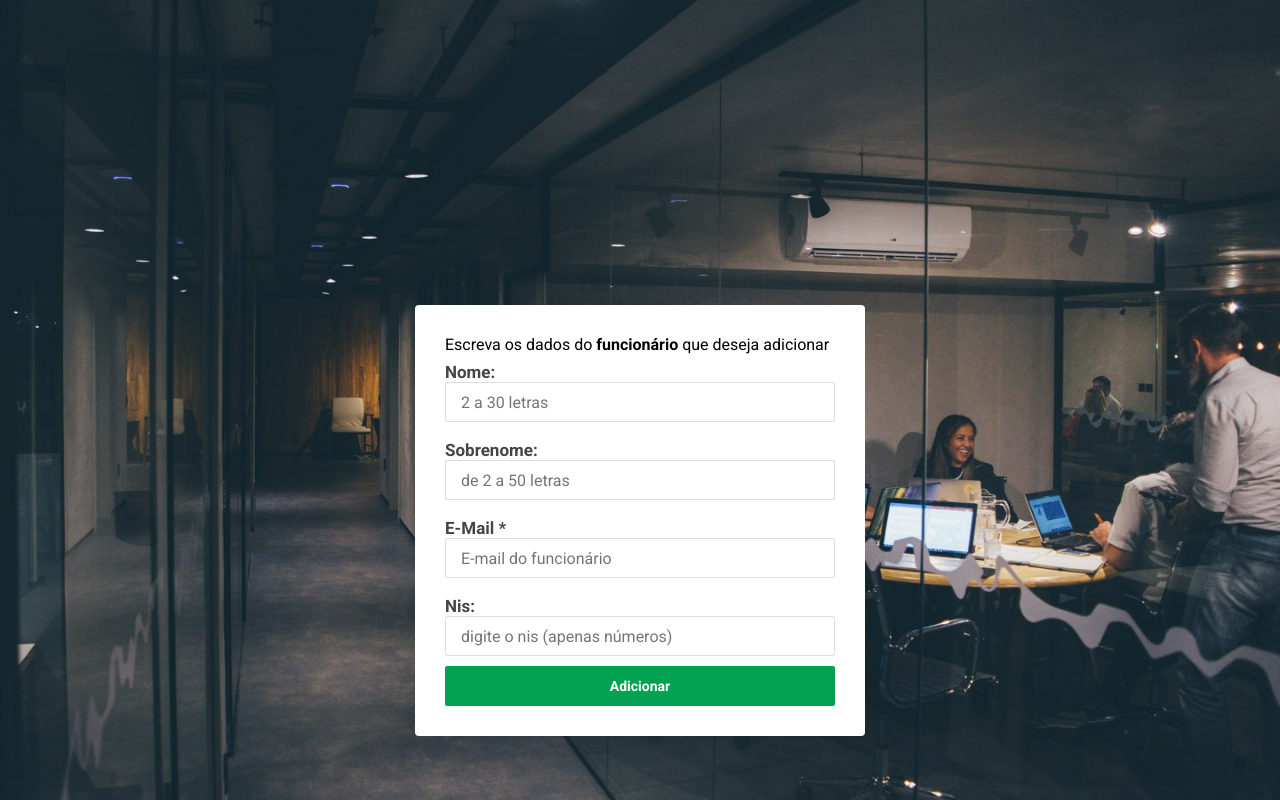
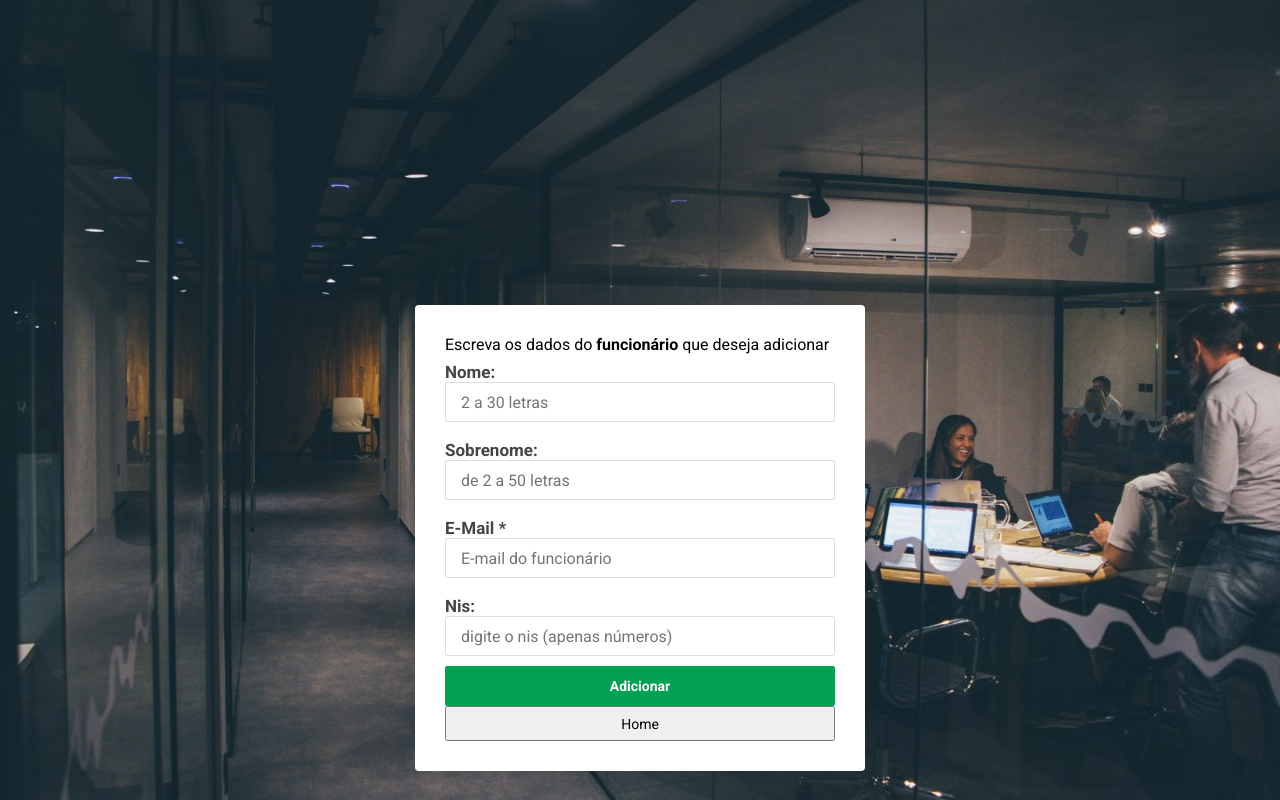
Before and after one commit to Alexddsilva/api-crud-frontend, a React (Create React App) app: page /api/funcionarios in a window 1280 px wide. Built offline with nearby package versions, Linux system fonts and the light colour scheme.

Commit message:
detalhes

```diff
--- a/src/pages/Cadastro/index.js
+++ b/src/pages/Cadastro/index.js
@@ -1,7 +1,8 @@
 import React from 'react';
 import api from '../../services/api';
+import './style.css';
 
-export default function Cadastro(){
+export default function Cadastro( { history }){
   let funcionario = {
     id: 0,
     nome:'',
@@ -22,6 +23,7 @@ export default function Cadastro(){
 
      console.log(response);
   }
+
   return (
     <>
       <p>
@@ -60,6 +62,7 @@ export default function Cadastro(){
         <button className="btn">Adicionar</button>
 
       </form>
+        <button className="btn_home" onClick={()=> history.push('/')}>Home</button>
     </>
   )
 }
```
